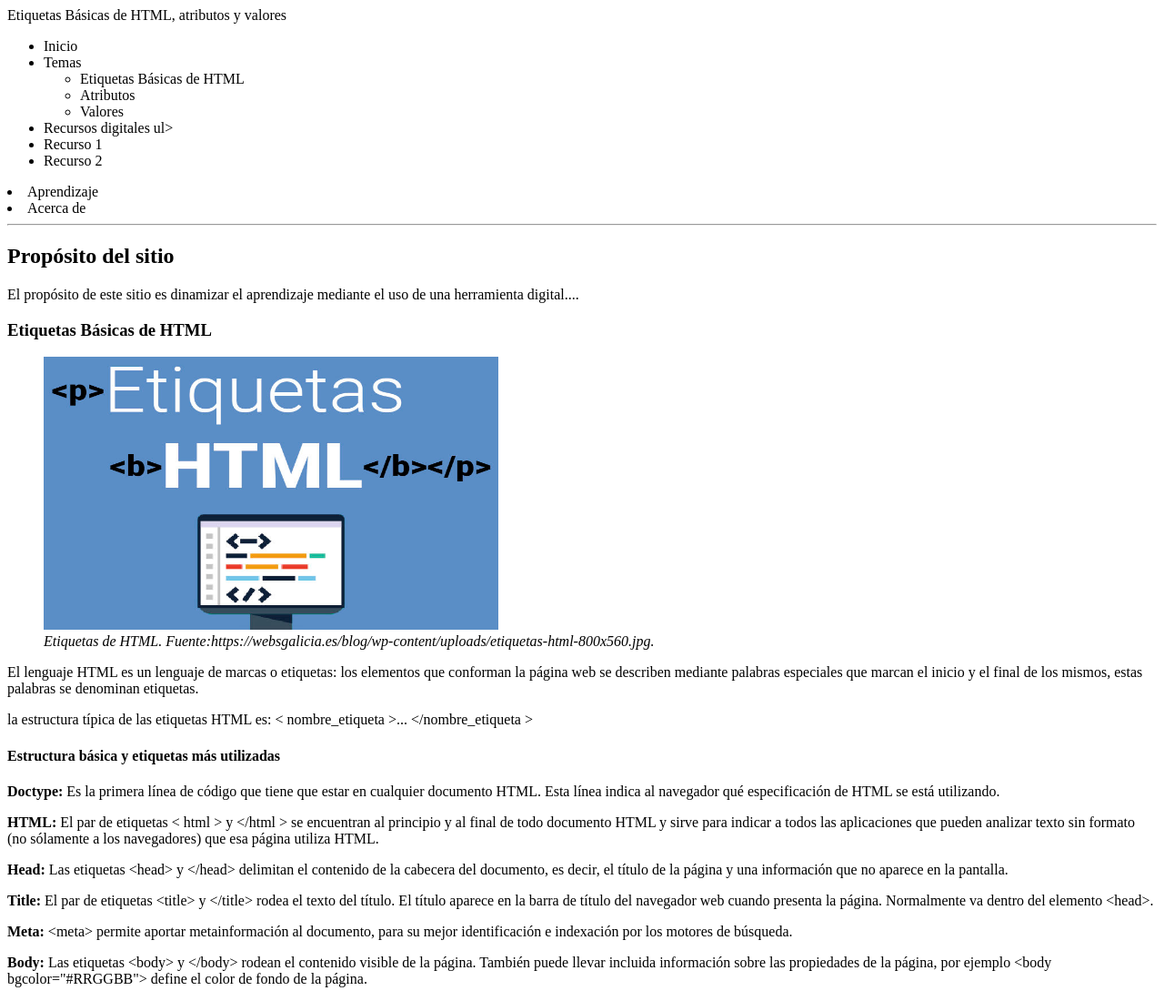
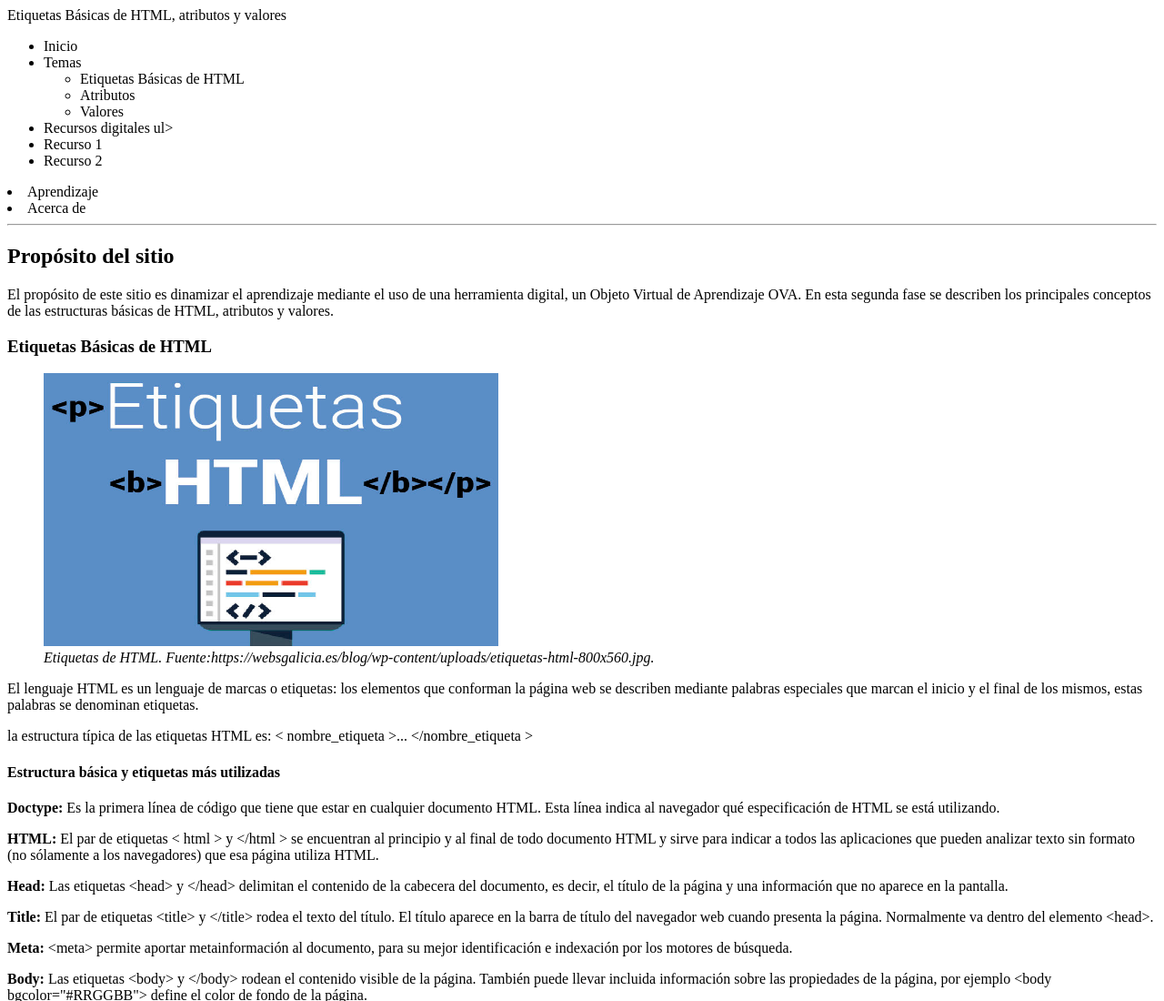
Before and after one commit to jcmd18/DSW-JuanMarin, a plain HTML site: page fase2/design.html in a window 1280 px wide. Shown: the top 1100 px of the page at 91% size. Drawn offline with Linux system fonts and the light colour scheme.

Commit message:
Fase 2
Actualización de la fase 2

```diff
--- a/fase2/design.html
+++ b/fase2/design.html
@@ -36,7 +36,7 @@
     <main>
         <section>
         <h2>Propósito del sitio</h2>
-        <p>El propósito de este sitio es dinamizar el aprendizaje mediante el uso de una herramienta digital....</p>
+        <p>El propósito de este sitio es dinamizar el aprendizaje mediante el uso de una herramienta digital, un Objeto Virtual de Aprendizaje OVA. En esta segunda fase se describen los principales conceptos de las estructuras básicas de HTML, atributos y valores.</p>
 
         <Article>
         <h3>Etiquetas Básicas de HTML</h3>
```
